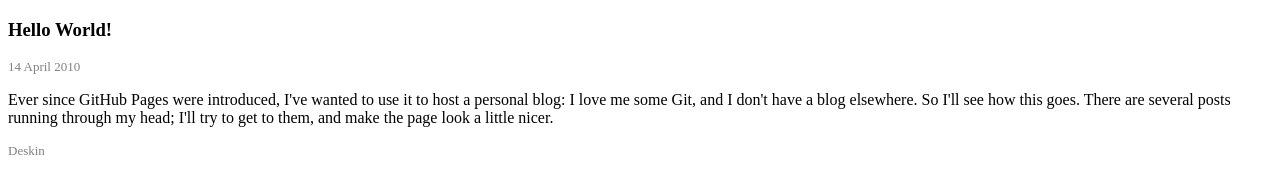
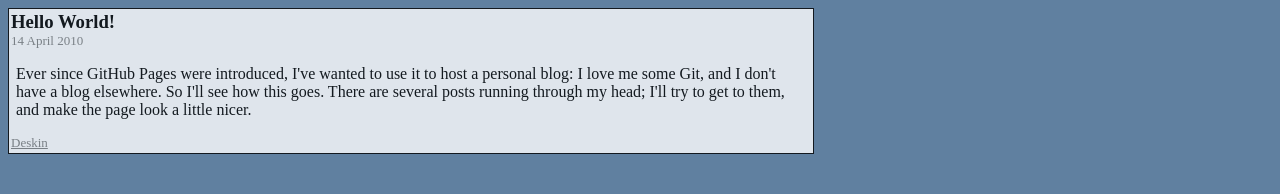
Before and after one commit to deskin/deskin.github.com, a plain HTML site: page index.html in a window 1280 px wide. Drawn offline with Linux system fonts and the light colour scheme.

Commit message:
Improve style
Add background color, opacity on blog posts, hyperlink signature, post
border and margins.  It doesn't render properly in Internet Explorer 8:
no opacity, wrong size fonts, not respecting max-width.

```diff
--- a/index.html
+++ b/index.html
@@ -6,19 +6,21 @@
 <link href="style.css" rel="stylesheet" type="text/css" />
 </head>
 <body>
-<div>
-<h3>Hello World!</h3>
+<div class="opaque blog-post">
+<h3 class="post-title">Hello World!</h3>
 <div class="longdate">
 14 April 2010
 </div>
+<div class="post-body">
 <p>
 Ever since GitHub Pages were introduced, I've wanted to use it to host a
 personal blog: I love me some Git, and I don't have a blog elsewhere.
 So I'll see how this goes.  There are several posts running through my
 head; I'll try to get to them, and make the page look a little nicer.
 </p>
+</div>
 <div class="signature">
-Deskin
+<a href="mailto:deskinm@umich.edu">Deskin</a>
 </div>
 </div>
 </body>
--- a/style.css
+++ b/style.css
@@ -1,9 +1,41 @@
+body {
+	background-color: #6080a0;
+}
+
+.opaque {
+	background-color: #ffffff;
+	opacity: .8;
+	-ms-filter: "progid:DXImageTransform.Microsoft.Alpha(Opacity=80)";
+}
+
 .longdate {
 	color: gray;
 	font-size: small;
 }
 
 .signature {
-	color: gray;
 	font-size: small;
 }
+
+.signature a {
+	color: gray;
+}
+
+.signature a:visited {
+	color: #303030;
+}
+
+.post-title {
+	margin: 0px;
+}
+
+.post-body {
+	margin-left: 5px;
+	margin-right: 5px;
+}
+
+.blog-post {
+	border: solid black 1px;
+	padding: 2px;
+	max-width: 800px;
+}
```
